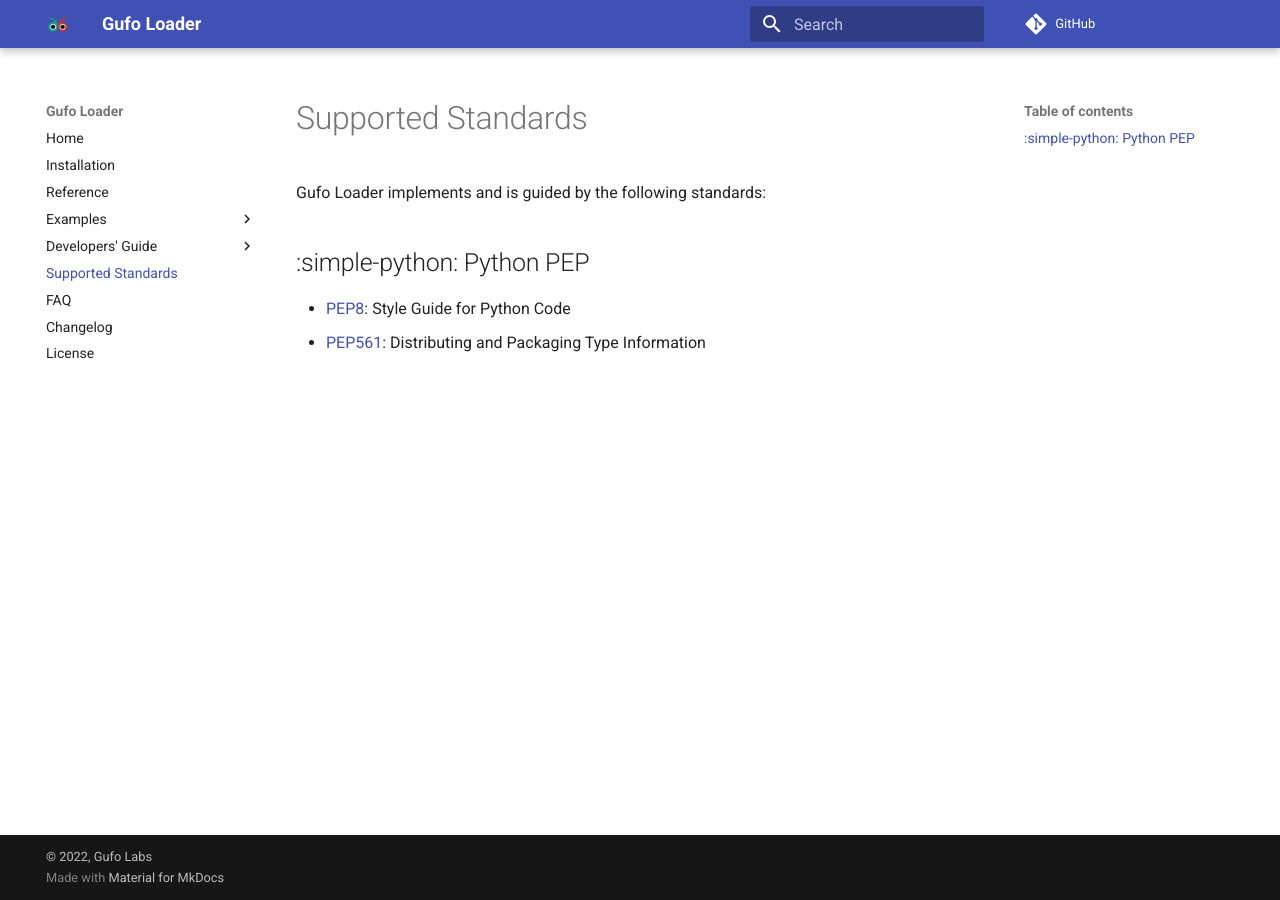
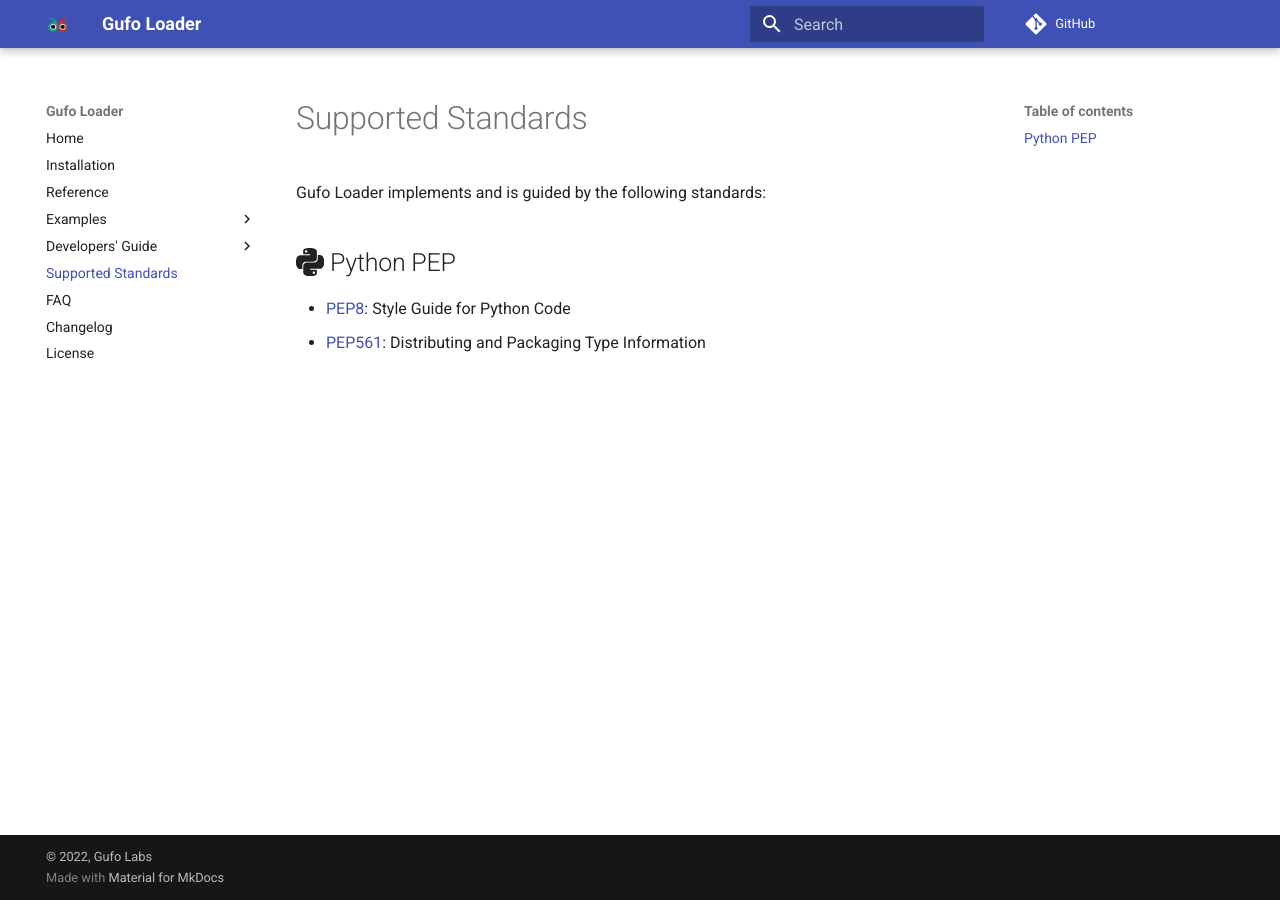
Before and after one commit to gufolabs/gufo_loader, an MkDocs documentation site: the page built from docs/standards.md, in a window 1280 px wide. Built offline with MkDocs 1.6.1 and Material for MkDocs 9.7.7, drawn with Linux system fonts in a browser that asks for light colours; comment, search, counter and statistics services are not loaded; some of the changed lines change nothing that is shown.

Commit message:
docs: enable emoji

```diff
--- a/mkdocs.yml
+++ b/mkdocs.yml
@@ -48,10 +48,14 @@ markdown_extensions:
   - toc:
       permalink: True
   - admonition
+  - footnotes
   - pymdownx.highlight:
       anchor_linenums: True
   - pymdownx.inlinehilite
   - pymdownx.snippets
   - pymdownx.superfences
   - pymdownx.tasklist:
-      clickable_checkbox: true
+      custom_checkbox: true
+  - pymdownx.emoji:
+      emoji_index: !!python/name:materialx.emoji.twemoji
+      emoji_generator: !!python/name:materialx.emoji.to_svg
```
